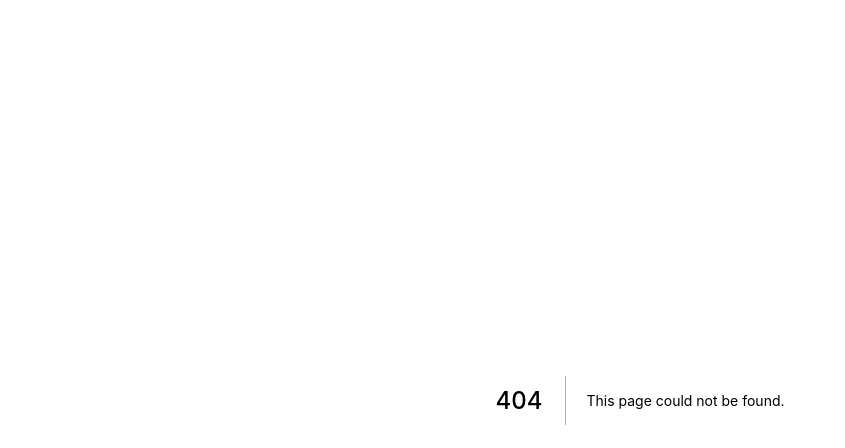
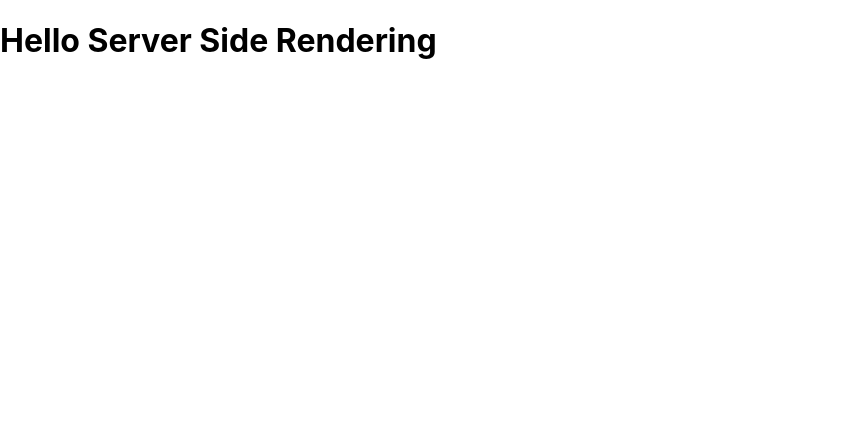
Before and after one commit to ozaki25/next-rendering-sample, a Next.js app: page /ssr in a window 1280 px wide. Before the commit this address had no page. Shown: the top 448 px of the page, without its empty margins (0-845 px from the left). Built offline with nearby package versions, Linux system fonts and the light colour scheme.

Commit message:
add new file

```diff
--- /dev/null
+++ b/pages/ssr.tsx
@@ -0,0 +1,5 @@
+function SSR() {
+  return <h1>Hello Server Side Rendering</h1>;
+}
+
+export default SSR;
```
